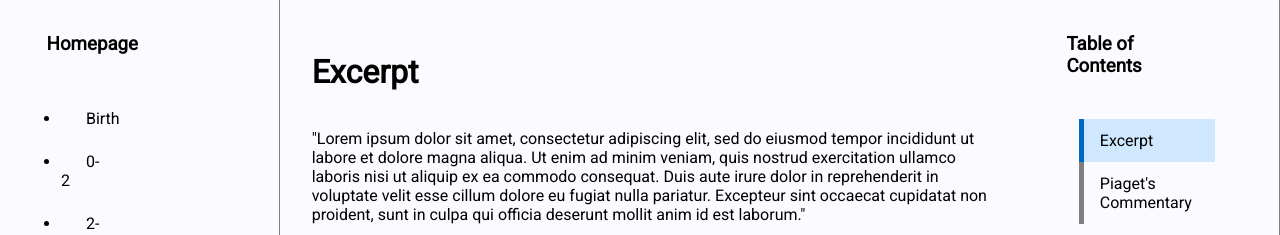
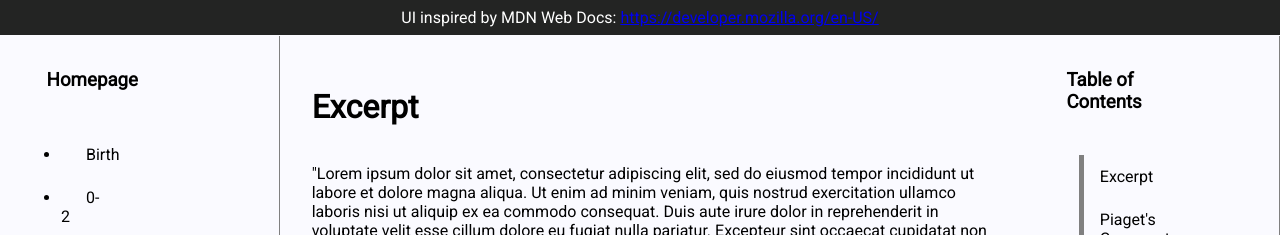
Before and after one commit to 838710/Psych-Project, a plain HTML site: page index.html in a window 1280 px wide. Shown: the top 235 px of the page. Drawn offline with Linux system fonts and the light colour scheme.

Commit message:
Table of Contents working recursively, + header + cleanup

```diff
--- a/index.html
+++ b/index.html
@@ -1,10 +1,12 @@
-<html>
+<!DOCTYPE html>
     <head>
         <link rel="stylesheet" href = "styles.css">
         <link rel="stylesheet" href = "https://fonts.googleapis.com/css?family=Roboto">
     </head>
 
     <body>
+        <div id="head">UI inspired by MDN Web Docs: <a href="https://developer.mozilla.org/en-US/">https://developer.mozilla.org/en-US/</a></div>
+        <div id = "Container">
             <div class="nav">
                 <h3>Homepage</h3>
                 <ul>
@@ -55,15 +57,37 @@
             <div id="TOC" class="nav">
                 <h3>Table of Contents</h3>
                 <ul>
-                <li onclick="reand(0)">Excerpt</li>
-                <li onclick="reand(1)">Piaget's Commentary</li>
+                    <li>Excerpt</li>
+                    <li>Piaget's Commentary</li>
                 </ul>
+            </div>
         </div>
         <script>
             var TOC = document.querySelectorAll("#TOC li");
             var check = document.querySelectorAll("h1");
             let con = (100.0/screen.height);
-            window.setInterval(function updateTOC(){
+            //recursive
+            function updateTOC(num){
+                let Tpos = check[num].getBoundingClientRect().top;
+                if(Tpos * con < 5){
+                    if(num>0){
+                        TOC[num-1].style.backgroundColor = "#fafaff";
+                        TOC[num-1].style.borderLeft = "solid 5px gray";
+                    }
+                        TOC[num].style.backgroundColor = "#cfe8fd";
+                        TOC[num].style.borderLeft = "5px solid #0067c2";
+                    if(num < TOC.length-1){
+                        TOC[num+1].style.backgroundColor = "#fafaff";
+                        TOC[num+1].style.borderLeft = "solid 5px gray";
+                    }
+                }
+                if(num < TOC.length-1){updateTOC(num+1);}
+            }
+
+            window.setInterval(function (){updateTOC(0)}, 10);/**/
+
+            //iterative
+            /*window.setInterval(function updateTOC(){
                 var Tpos = [];
                 for(let i = 0; i < check.length; i++){
                     Tpos[i] = check[i].getBoundingClientRect();
@@ -74,23 +98,10 @@
                         }
                         TOC[i].style.backgroundColor = "#cfe8fd";
                         TOC[i].style.borderLeft = "5px solid #0067c2";
+                        if(i < TOC.length-1){
                             TOC[i+1].style.backgroundColor = "#fafaff";
                             TOC[i+1].style.borderLeft = "solid 5px gray";
                         }
-                }
-            }, 10);
-
-            /*window.setInterval(function updateTOC(){
-                var Tpos = [];
-                for(let i = 0; i < check.length; i++){
-                    Tpos[i] = check[i].getBoundingClientRect();
-                    if(Tpos[i].top * con < 5 && Tpos[i].top * con > -15){
-                        for(let j = 0; j < check.length; j++){
-                            TOC[j].style.backgroundColor = "#fafaff";
-                            TOC[j].style.borderLeft = "solid 5px gray";
-                        }
-                        TOC[i].style.backgroundColor = "#cfe8fd";
-                        TOC[i].style.borderLeft = "5px solid #0067c2";
                     }
                 }
             }, 10);*/
--- a/styles.css
+++ b/styles.css
@@ -1,13 +1,27 @@
-/*funny inspiration for style: https://developer.mozilla.org/en-US/docs/Web/CSS/@font-face*/
 body {
     font-family: 'Roboto';
     background-color: #fafaff;
+    max-width: 100%;
+    margin: 0;
+}
+
+#head{
+    background-color: #232423;
+    position: sticky;
+    text-align: center;
+    color: white;
+    padding: 1vh;
+    font-size: 2vh;
+    top: 0em;
+    justify-content: center;
+}
+#head a:visited{color: #b300ff;}
+
+#Container {
     display: flex;
     flex-direction: row;
     flex-wrap: nowrap;
     justify-content: left;
-    max-width: 100%;
-    margin: 0;
 }
 
 #content-bucket {
@@ -30,12 +44,11 @@ body {
     border-right: 1px solid gray;
     display: flex;
     flex-direction: column;
-    height: 100vh;
+    height: 95.5vh;
     margin-left: 0;
     margin-top: 0;
     position: sticky;
-    top: 0em;
-    bottom: 0px;
+    top: 4.5vh;
 }
 
 .nav * {
```
Lines whose indentation alone changed are shown as unchanged.
